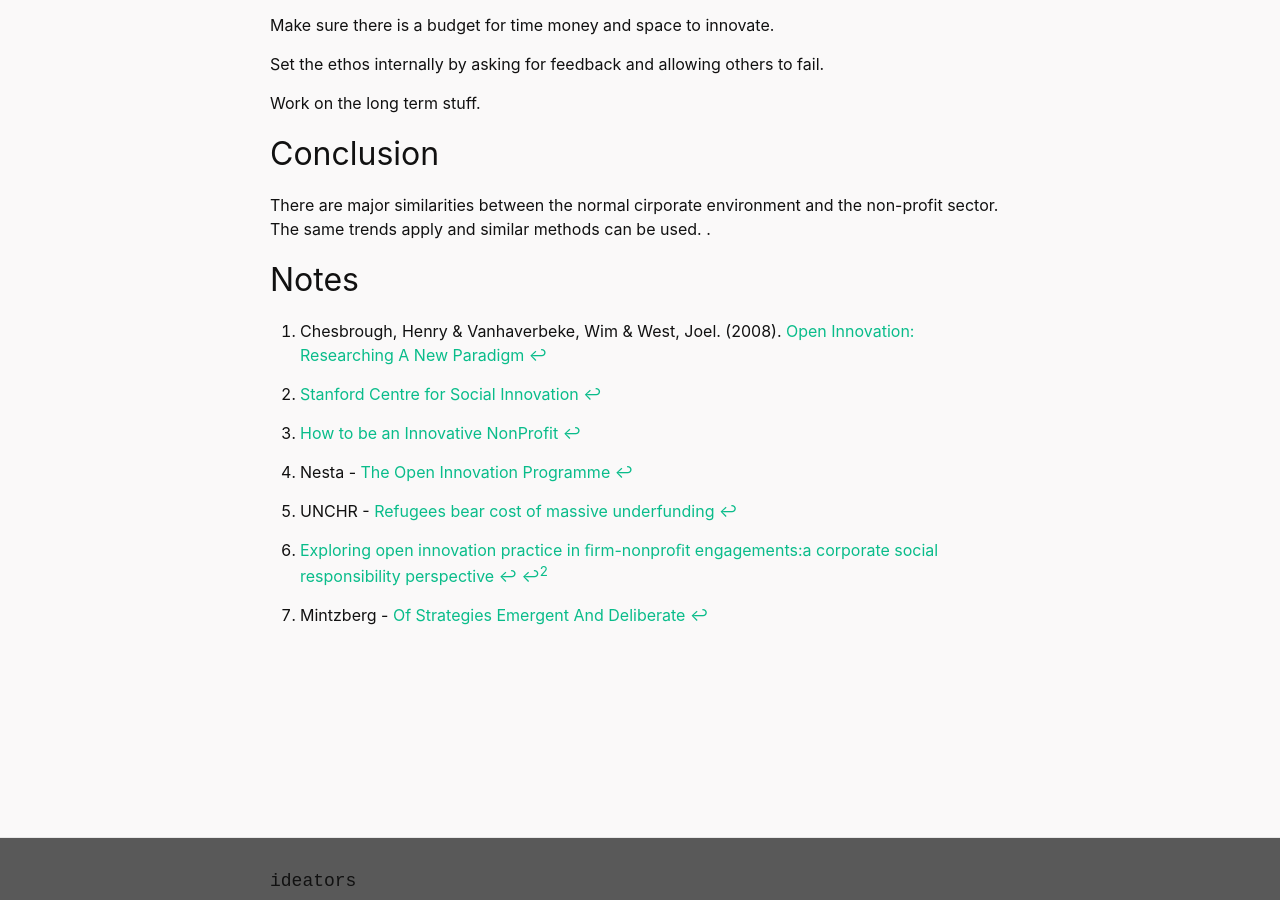
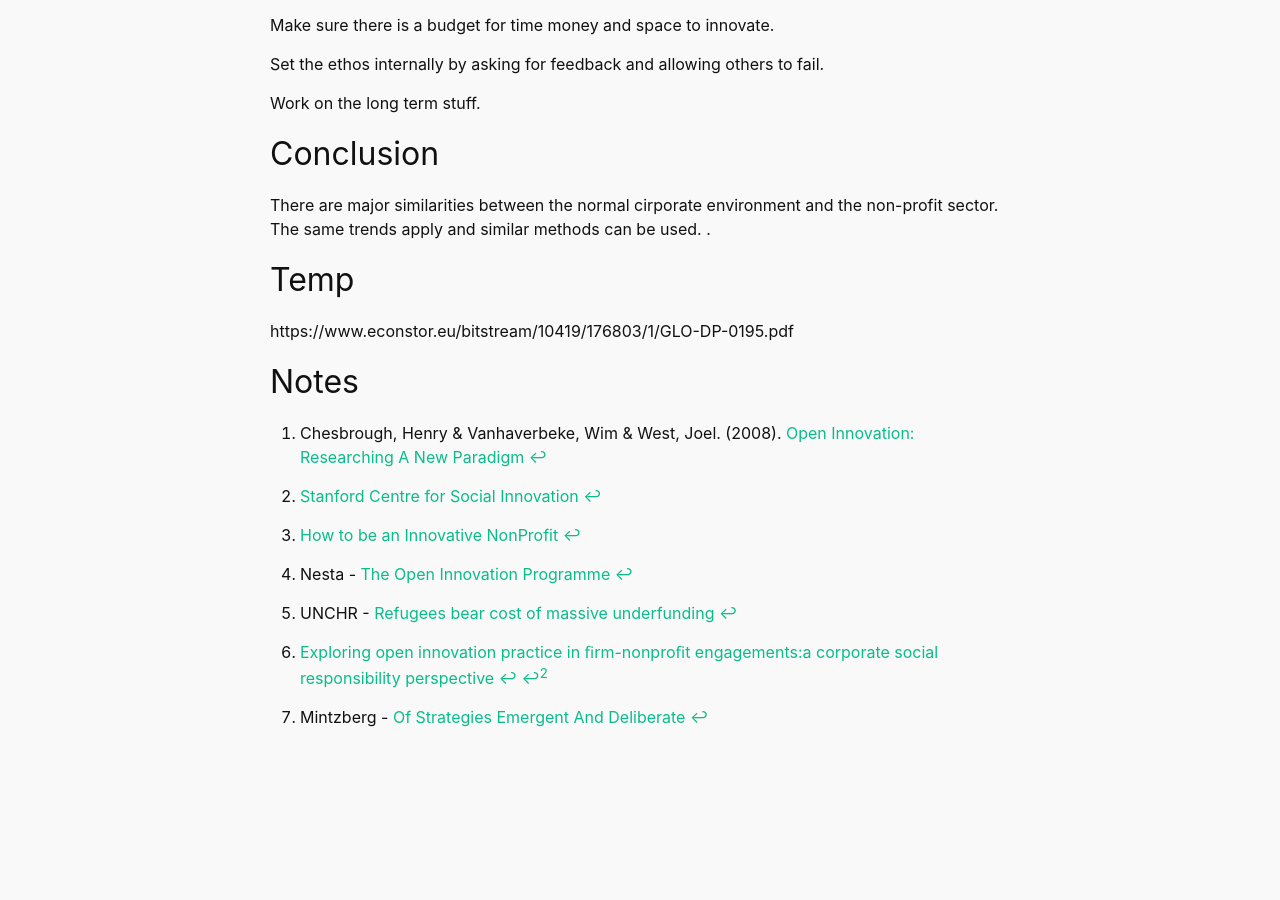
Before and after one commit to madfolio/old_website2, a Jekyll site: the page built from _posts/2020-11-17-Non-Profit-Ecosystems.markdown, in a window 1280 px wide and 900 px high, scrolled down 2868 px. Built offline with Jekyll 4.4.1, drawn with Linux system fonts in a browser that asks for light colours; some web fonts are replaced.

Commit message:
Update 2020-11-17-Non-Profit-Ecosystems.markdown

```diff
--- a/_posts/2020-11-17-Non-Profit-Ecosystems.markdown
+++ b/_posts/2020-11-17-Non-Profit-Ecosystems.markdown
@@ -109,6 +109,8 @@
 There are major similarities between the normal cirporate environment and the non-profit sector. The same trends apply and similar methods can be used.
 .
 
+## Temp
+https://www.econstor.eu/bitstream/10419/176803/1/GLO-DP-0195.pdf
 
 
 ## Notes
```
